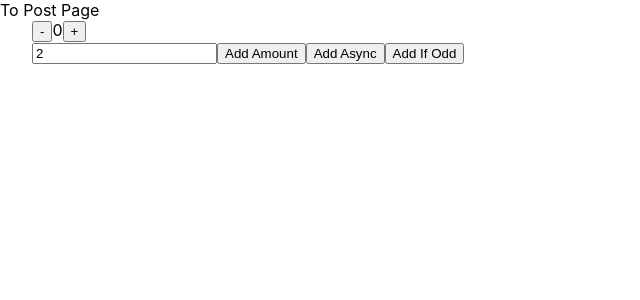
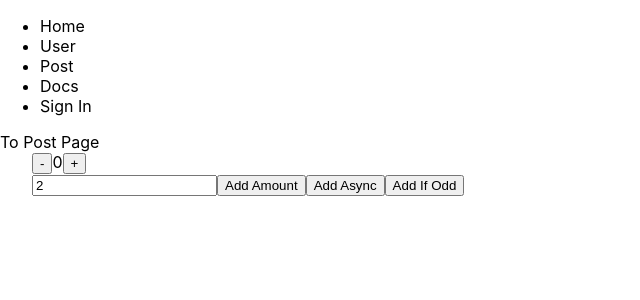
Before and after one commit to nguyenthusongngoc/Learn-Nextjs, a Next.js app: page / in a window 1280 px wide. Shown: the top 300 px of the page, without its empty margins (0-640 px from the left). Built offline with nearby package versions, Linux system fonts and the light colour scheme; no server answers.

Commit message:
client-side auth

```diff
--- a/package.json
+++ b/package.json
@@ -11,6 +11,7 @@
     "@reduxjs/toolkit": "^1.7.1",
     "axios": "^0.24.0",
     "next": "12.0.7",
+    "next-auth": "^4.1.2",
     "react": "17.0.2",
     "react-dom": "17.0.2",
     "react-redux": "^7.2.6",
--- a/pages/_app.tsx
+++ b/pages/_app.tsx
@@ -2,10 +2,15 @@ import "../styles/globals.scss";
 import type { AppProps } from "next/app";
 import { Provider } from "react-redux";
 import store from "../src/store";
+import Navbar from "../src/components/navbar";
+import { SessionProvider } from "next-auth/react"
 function MyApp({ Component, pageProps }: AppProps) {
   return (
     <Provider store={store}>
-      <Component {...pageProps} />
+      <SessionProvider>
+        <Navbar></Navbar>
+        <Component {...pageProps} />
+      </SessionProvider>
     </Provider>
   );
 }
--- a/pages/docs/[...params].js
+++ b/pages/docs/[...params].js
@@ -3,7 +3,6 @@ import { useRouter } from "next/router"
 function Doc() {
   const router = useRouter()
   const { params } = router.query
-  console.log(params);
-  return <h1>Docs Home Page</h1>
+  return <h1>Docs Home Page: {params}</h1>
 }
 export default Doc
--- /dev/null
+++ b/src/components/navbar/index.jsx
@@ -0,0 +1,61 @@
+import Link from "next/link";
+import { signIn, signOut, useSession } from "next-auth/react";
+const Navbar = () => {
+  const { data: session } = useSession();
+  return (
+    <>
+      <nav>
+        <ul>
+          <li>
+            <Link href="/">
+              <a>Home</a>
+            </Link>
+          </li>
+          <li>
+            <Link href="/users">
+              <a>User</a>
+            </Link>
+          </li>
+          <li>
+            <Link href="/post">
+              <a>Post</a>
+            </Link>
+          </li>
+          <li>
+            <Link href="/docs/123">
+              <a>Docs</a>
+            </Link>
+          </li>
+          {!session ? (
+            <li>
+              <Link href="/api/auth/signin">
+                <a
+                  onClick={(e) => {
+                    e.preventDefault();
+                    signIn();
+                  }}
+                >
+                  Sign In
+                </a>
+              </Link>
+            </li>
+          ) : (
+            <li>
+              <Link href="/api/auth/signout">
+                <a
+                  onClick={(e) => {
+                    e.preventDefault();
+                    signOut();
+                  }}
+                >
+                  Sign Out
+                </a>
+              </Link>
+            </li>
+          )}
+        </ul>
+      </nav>
+    </>
+  );
+};
+export default Navbar;
--- a/tsconfig.json
+++ b/tsconfig.json
@@ -15,6 +15,6 @@
     "jsx": "preserve",
     "incremental": true
   },
-  "include": ["next-env.d.ts", "**/*.ts", "**/*.tsx"],
+  "include": ["next-env.d.ts", "**/*.ts", "**/*.tsx", "src/components/navbar/index.jsx"],
   "exclude": ["node_modules"]
 }
```
Also changed, not shown: pages/api/auth/[...nextauth].js (added, +12 -0 lines), pages/users/index.tsx (+19 -2 lines).
